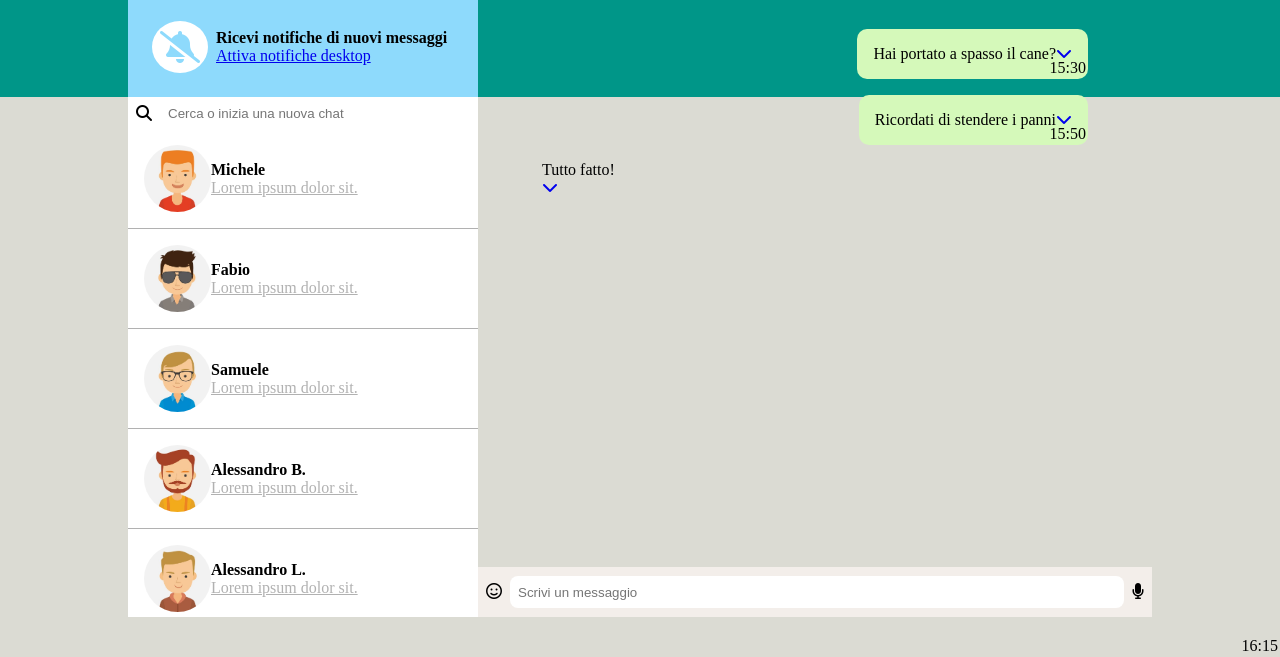
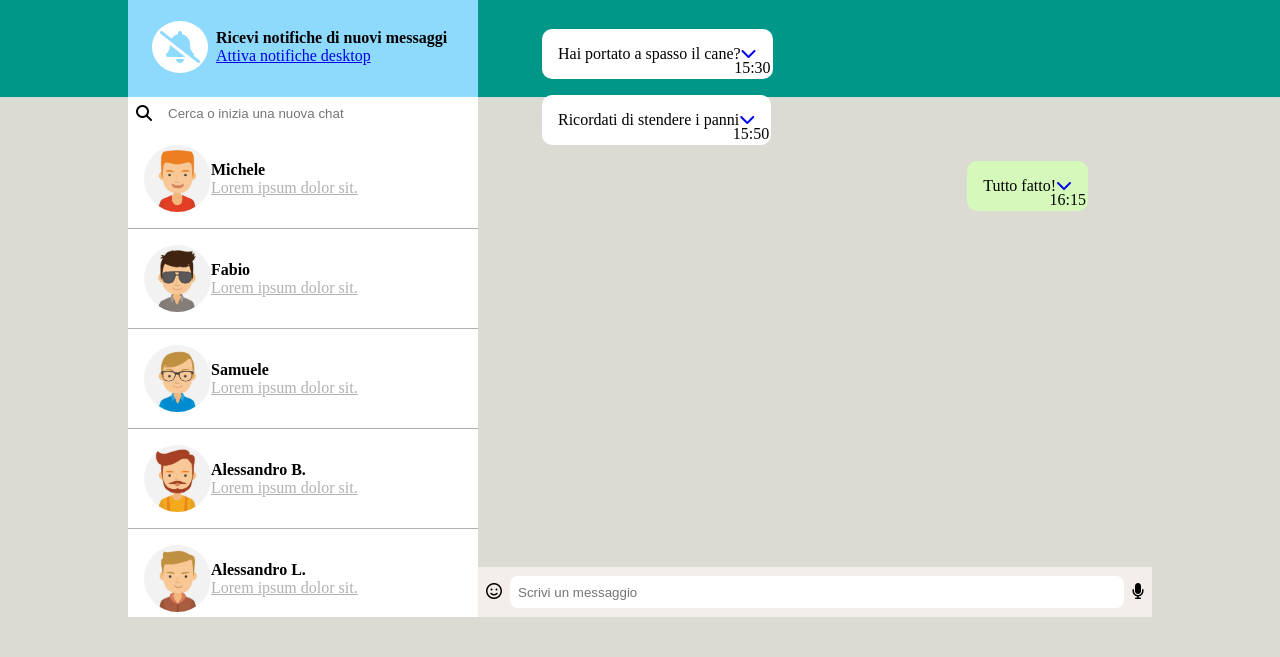
Before and after one commit to StefDev1801/vue-boolzapp, a plain HTML site: page index.html in a window 1280 px wide. Shown: the part 143-800 px from the top of the page. Drawn offline with nearby package versions, Linux system fonts and the light colour scheme.

Commit message:
fix problem

```diff
--- a/assets/css/style.css
+++ b/assets/css/style.css
@@ -189,12 +189,12 @@ input:focus-visible{
     height: 90vh;
     flex-grow: 1;
 }
-.my-msg,.sent{
+.my-msg, .received{
     background-color: var(--bz-mymsg);
     align-self: flex-end;
     position: relative;
 }
-.friend-msg,.recived{
+.friend-msg, .sent{
     background-color: var(--bz-friendmsg);
     align-self: flex-start;
 }
@@ -208,7 +208,7 @@ input:focus-visible{
 .my-msg,
 .friend-msg,
 .sent,
-.recived{
+.received{
     padding: 0.5rem;
     position: relative;
     display: flex;
@@ -228,7 +228,7 @@ input:focus-visible{
 }
 .friend-msg, .my-msg ,
 .sent,
-.recived{
+.received{
     max-width: 60%;
     min-width: 2rem;
     border-radius: 10px;
```
